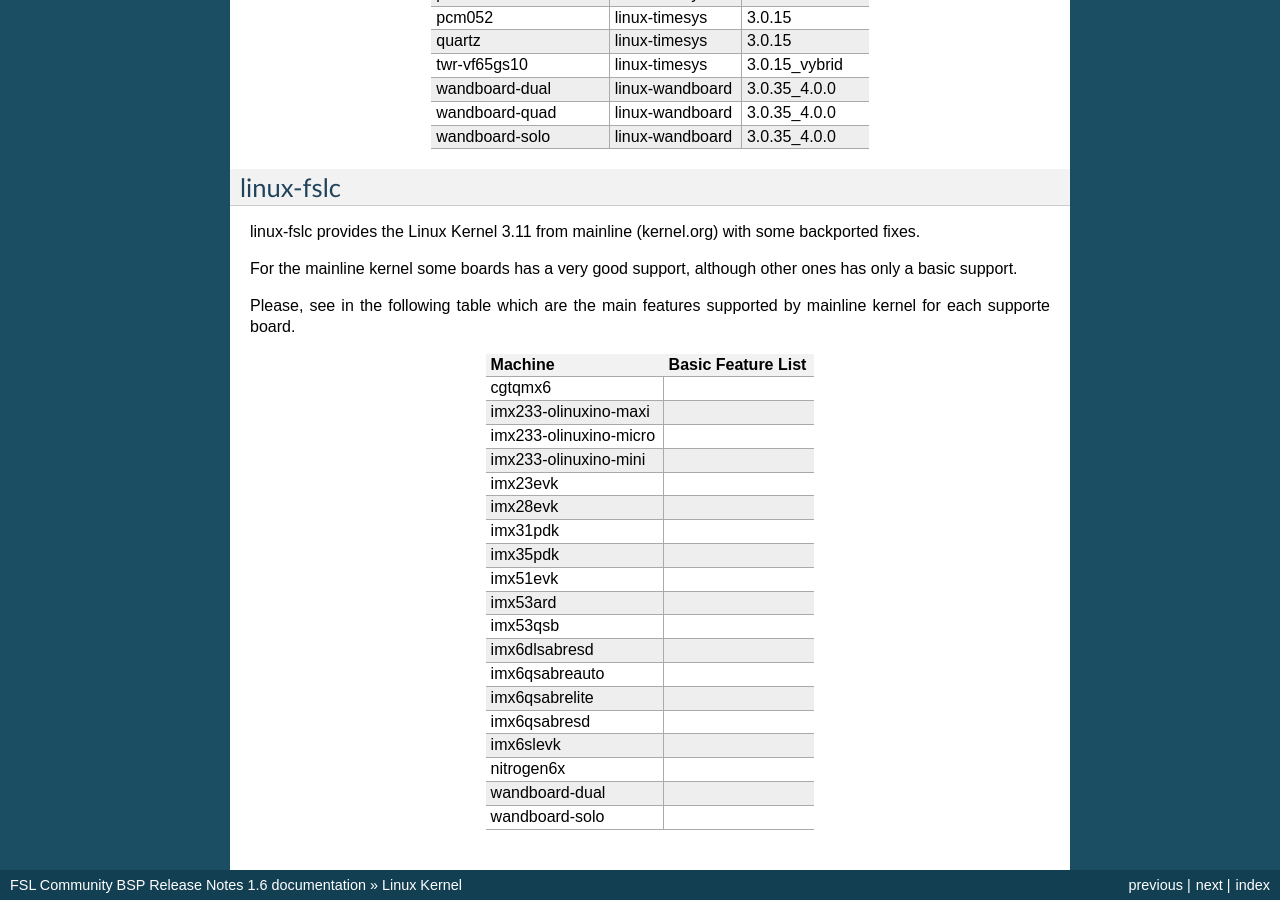
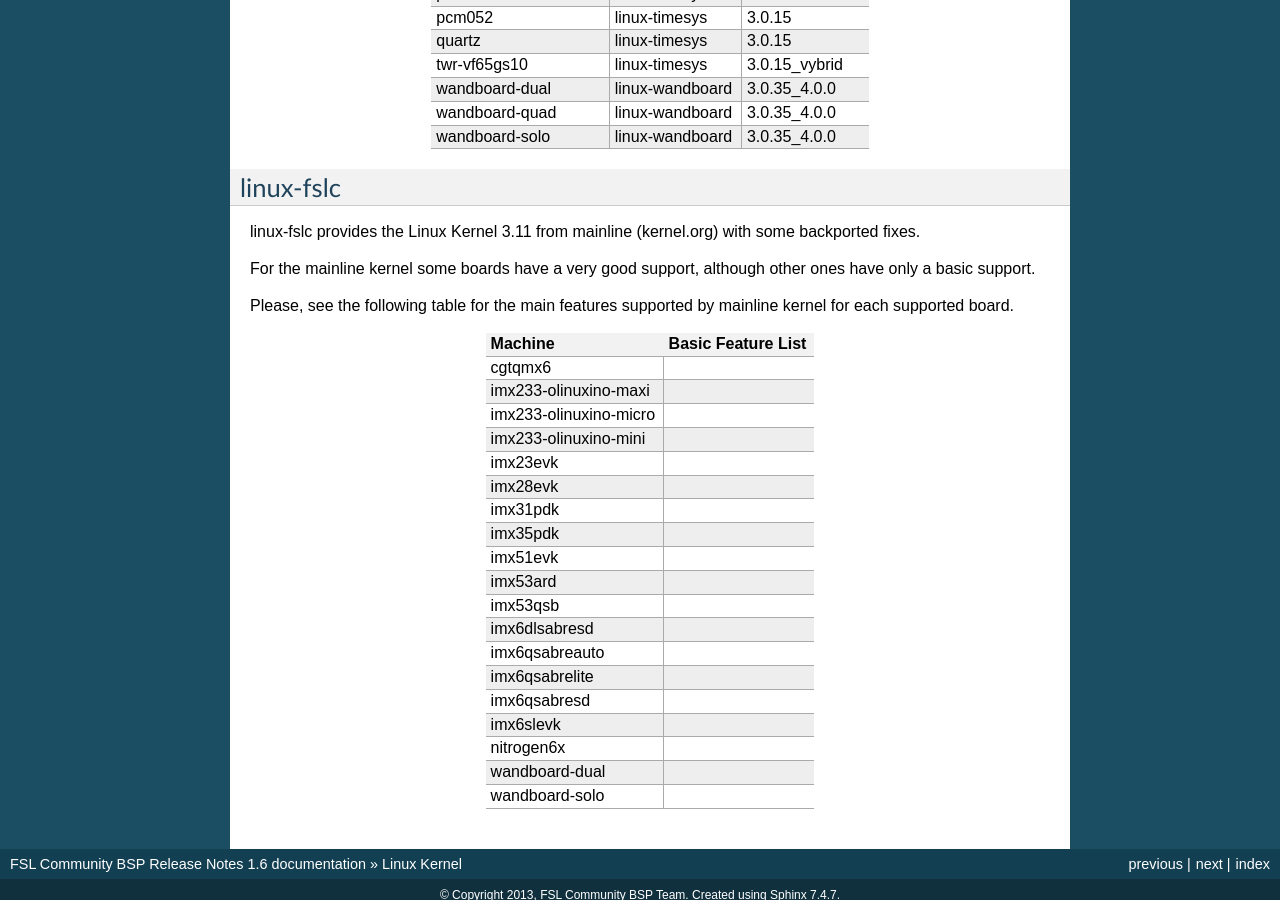
Before and after one commit to Freescale/Documentation, a Sphinx documentation site: the page built from release-notes/source/kernel-linux.rst, in a window 1280 px wide and 900 px high, scrolled down 1246 px. Built offline with Sphinx 7.4.7, drawn with Linux system fonts in a browser that asks for light colours; pages that are not in the unit, such as notebooks, are missing from menus.

Commit message:
RN: kernel-linux.rst: fix typos; some rewording
Signed-off-by: Mario Domenech Goulart <mario@ossystems.com.br>

```diff
--- a/release-notes/source/kernel-linux.rst
+++ b/release-notes/source/kernel-linux.rst
@@ -41,11 +41,11 @@ linux-fslc
 linux-fslc provides the Linux Kernel |linux_fslc_version| from mainline (kernel.org)
 with some backported fixes.
 
-For the mainline kernel some boards has a very good support, although
-other ones has only a basic support.
+For the mainline kernel some boards have a very good support, although
+other ones have only a basic support.
 
-Please, see in the following table which are the main features supported
-by mainline kernel for each supporte board.
+Please, see the following table for the main features supported
+by mainline kernel for each supported board.
 
 
 .. include:: linux-fslc.inc
```
